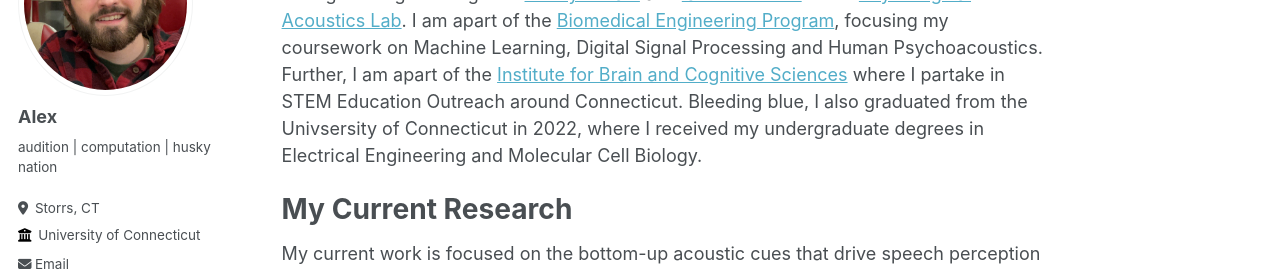
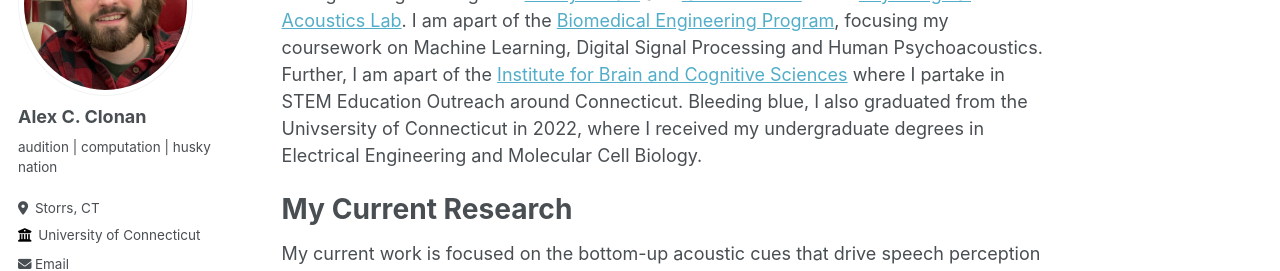
Before and after one commit to aclonan/aclonan.github.io, a Jekyll site: the page built from _pages/about.md, in a window 1280 px wide. Shown: the part 195-466 px from the top of the page. Built offline with Jekyll 4.4.1, drawn with Linux system fonts in a browser that asks for light colours.

Commit message:
Update _config.yml

```diff
--- a/_config.yml
+++ b/_config.yml
@@ -22,7 +22,7 @@ repository               : "aclonan/aclonan.github.io"
 author:
   # Biographic information
   avatar           : "Profile.png"
-  name             : "Alex"
+  name             : "Alex C. Clonan"
   pronouns         : # example: "he/him"
   bio              : "audition | computation | husky nation "
   location         : "Storrs, CT"
```
